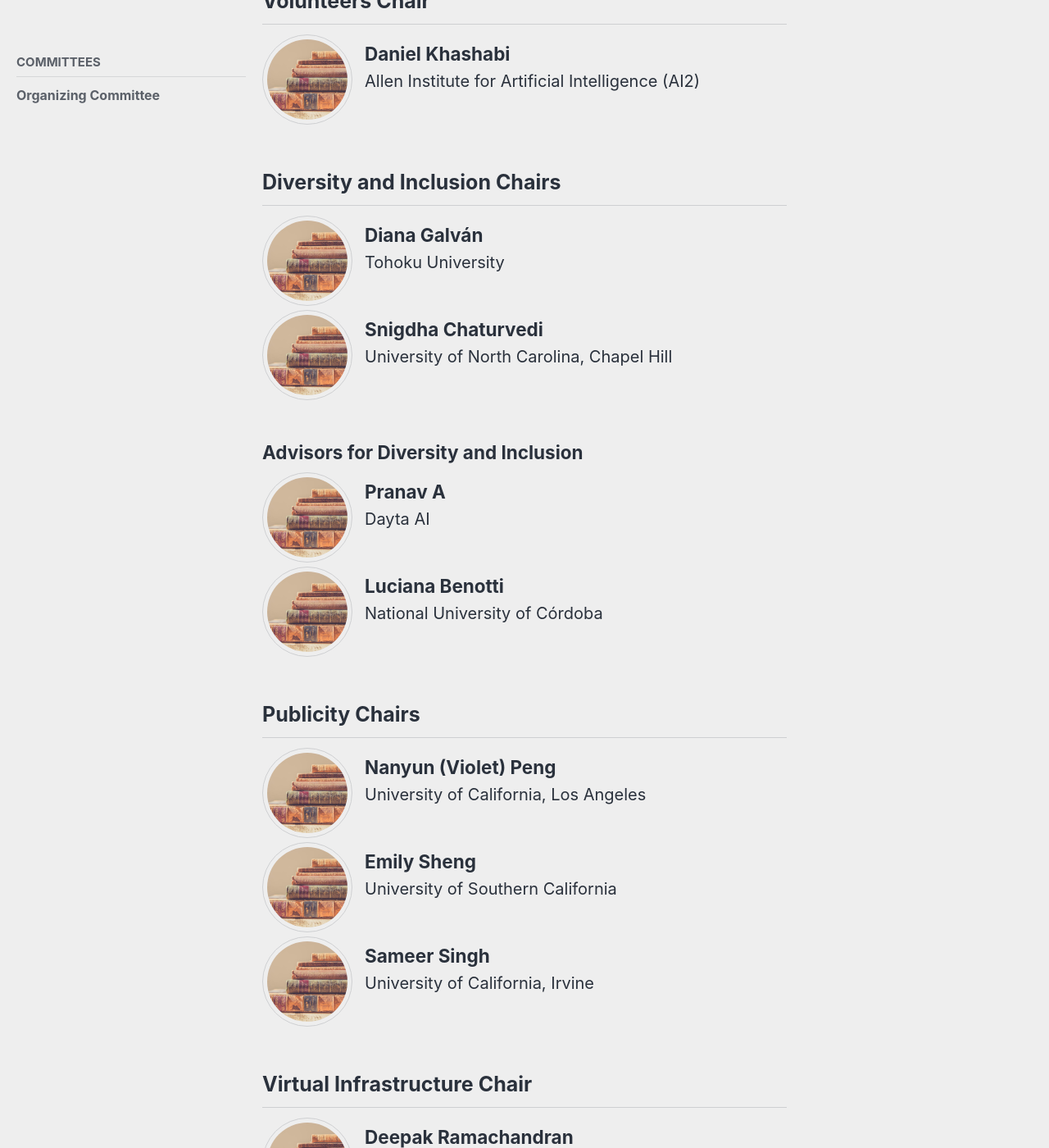
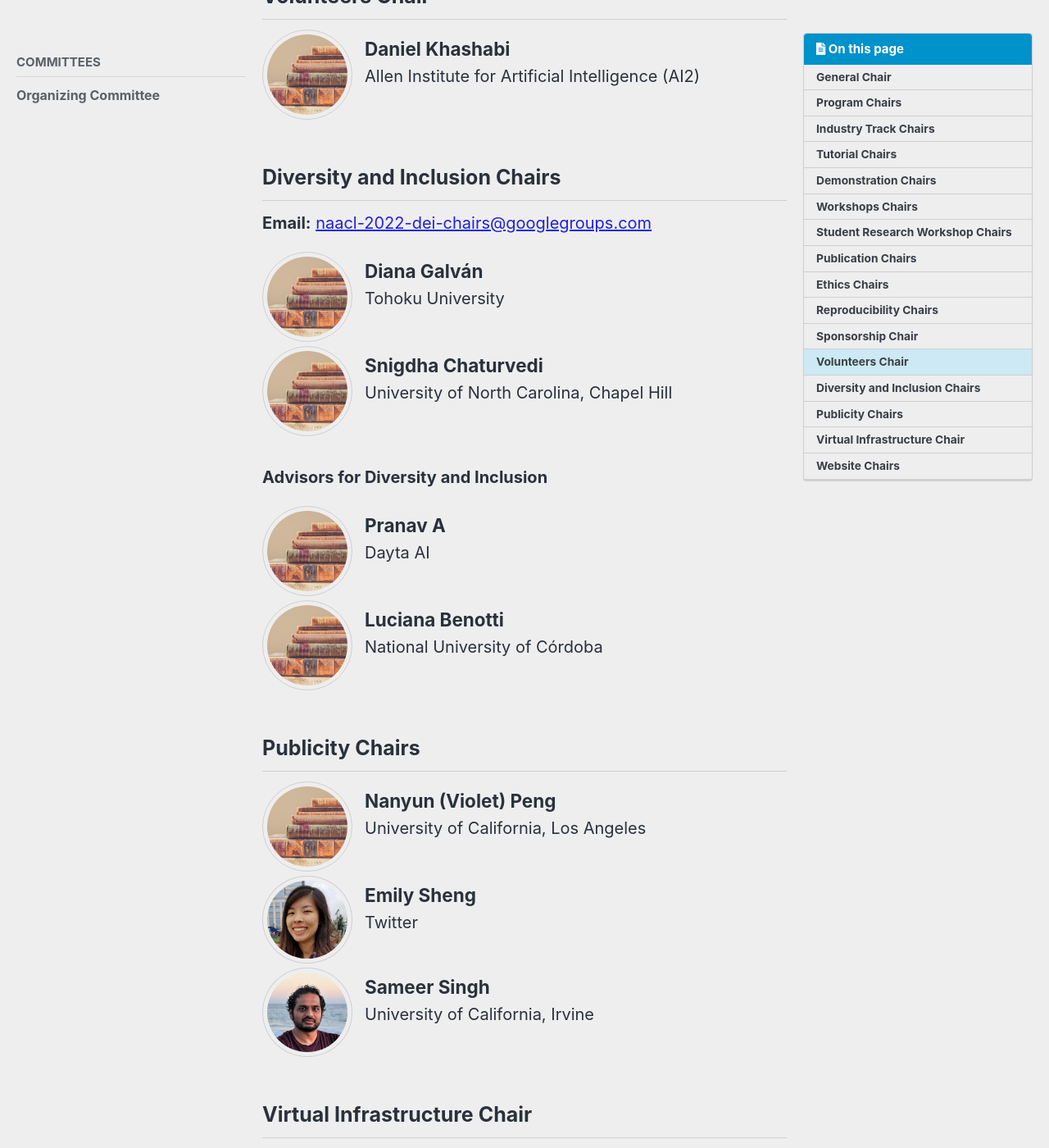
Before and after one commit to naacl-org/naacl-2022-website, a Jekyll site: the page built from _pages/committees/organization.md, in a window 1280 px wide and 1400 px high, scrolled down 5355 px. Shown: the whole window at 82% size. Built offline with Jekyll 4.4.1, drawn with Linux system fonts in a browser that asks for light colours; cached includes are drawn as plain includes.

Commit message:
Added committee images

```diff
--- a/_pages/committees/organization.md
+++ b/_pages/committees/organization.md
@@ -5,12 +5,14 @@ excerpt: "NAACL 2022 organizing committee."
 permalink: /organization/
 sidebar:
     nav: "committees"
+toc: true
+toc_sticky: true
 ---
 
 ## General Chair
 {% include committee-member.html
    name="Dan Roth"
-   picture="/assets/images/committee/books.jpeg"
+   picture="/assets/images/committee/books.jpg"
    site="https://www.cis.upenn.edu/~danroth/"
    institution="University of Pennsylvania"
 %}
@@ -18,19 +20,19 @@ sidebar:
 ## Program Chairs
 {% include committee-member.html
    name="Marine Carpuat"
-   picture="/assets/images/committee/books.jpeg"
+   picture="/assets/images/committee/books.jpg"
    site="https://www.cs.umd.edu/~marine/"
    institution="University of Maryland"
 %}
 {% include committee-member.html
    name="Marie-Catherine de Marneffe"
-   picture="/assets/images/committee/books.jpeg"
+   picture="/assets/images/committee/books.jpg"
    site="https://www.asc.ohio-state.edu/demarneffe.1/"
    institution="Ohio State University"
 %}
 {% include committee-member.html
    name="Ivan Vladimir Meza Ruiz"
-   picture="/assets/images/committee/books.jpeg"
+   picture="/assets/images/committee/books.jpg"
    site="https://turing.iimas.unam.mx/~ivanvladimir/"
    institution="National Autonomous University of Mexico"
 %}
@@ -38,33 +40,34 @@ sidebar:
 ## Industry Track Chairs
 {% include committee-member.html
    name="Rashmi Gangadharaiah"
-   picture="/assets/images/committee/books.jpeg"
+   picture="/assets/images/committee/books.jpg"
    site="https://www.amazon.science/author/rashmi-gangadharaiah"
    institution="Amazon"
 %}
 {% include committee-member.html
    name="Anastassia Loukina"
-   picture="/assets/images/committee/books.jpeg"
+   picture="/assets/images/committee/books.jpg"
    site="http://aloukina.com/"
    institution="Educational Testing Service (ETS)"
 %}
 {% include committee-member.html
    name="Bonan Min"
-   picture="/assets/images/committee/books.jpeg"
+   picture="/assets/images/committee/books.jpg"
    site="https://bnmin.github.io/"
    institution="Raytheon BBN Technologies"
 %}
 
-### Advisors for the Industry Track
+<br>
+**Advisors for the Industry Track**
 {% include committee-member.html
    name="Owen Rambow"
-   picture="/assets/images/committee/books.jpeg"
+   picture="/assets/images/committee/books.jpg"
    site="https://owenrambow.com/"
    institution="Stony Brook University"
 %}
 {% include committee-member.html
    name="Yunyao Li"
-   picture="/assets/images/committee/books.jpeg"
+   picture="/assets/images/committee/books.jpg"
    site="https://researcher.watson.ibm.com/researcher/view.php?person=us-yunyaoli"
    institution="IBM Research"
 %}
@@ -72,19 +75,19 @@ sidebar:
 ## Tutorial Chairs
 {% include committee-member.html
    name="Cecilia Alm"
-   picture="/assets/images/committee/books.jpeg"
+   picture="/assets/images/committee/cecilia_alm.jpg"
    site="https://pht180.rit.edu/ceciliaovesdotteralm/"
    institution="Rochester Institute of Technology"
 %}
 {% include committee-member.html
    name="Miguel Ballesteros"
-   picture="/assets/images/committee/books.jpeg"
+   picture="/assets/images/committee/miguel_ballesteros.jpg"
    site="http://miguelballesteros.com/"
    institution="Amazon"
 %}
 {% include committee-member.html
    name="Yulia Tsvetkov"
-   picture="/assets/images/committee/books.jpeg"
+   picture="/assets/images/committee/yulia_tsvetkov.jpg"
    site="https://homes.cs.washington.edu/~yuliats/"
    institution="University of Washington"
 %}
@@ -92,19 +95,19 @@ sidebar:
 ## Demonstration Chairs
 {% include committee-member.html
    name="Hannaneh Hajishirzi"
-   picture="/assets/images/committee/books.jpeg"
+   picture="/assets/images/committee/books.jpg"
    site="https://homes.cs.washington.edu/~hannaneh/"
    institution="University of Washington"
 %}
 {% include committee-member.html
    name="Qiang Ning"
-   picture="/assets/images/committee/books.jpeg"
+   picture="/assets/images/committee/books.jpg"
    site="https://www.qiangning.info/"
    institution="Amazon"
 %}
 {% include committee-member.html
    name="Avi Sil"
-   picture="/assets/images/committee/books.jpeg"
+   picture="/assets/images/committee/books.jpg"
    site="https://researcher.watson.ibm.com/researcher/view.php?person=us-avi"
    institution="IBM Research"
 %}
@@ -112,19 +115,19 @@ sidebar:
 ## Workshops Chairs
 {% include committee-member.html
    name="Dan Goldwasser"
-   picture="/assets/images/committee/books.jpeg"
+   picture="/assets/images/committee/books.jpg"
    site="https://www.cs.purdue.edu/homes/dgoldwas/"
    institution="Purdue University"
 %}
 {% include committee-member.html
    name="Yunyao Li"
-   picture="/assets/images/committee/books.jpeg"
+   picture="/assets/images/committee/books.jpg"
    site="https://researcher.watson.ibm.com/researcher/view.php?person=us-yunyaoli"
    institution="IBM Research"
 %}
 {% include committee-member.html
    name="Ashish Sabharwal"
-   picture="/assets/images/committee/books.jpeg"
+   picture="/assets/images/committee/books.jpg"
    site="http://ashishs.people.allenai.org/"
    institution="Allen Institute for Artificial Intelligence (AI2)"
 %}
@@ -132,33 +135,34 @@ sidebar:
 ## Student Research Workshop Chairs
 {% include committee-member.html
    name="Daphne Ippolito"
-   picture="/assets/images/committee/books.jpeg"
+   picture="/assets/images/committee/books.jpg"
    site="https://www.seas.upenn.edu/~daphnei/"
    institution="University of Pennsylvania"
 %}
 {% include committee-member.html
    name="Liunian Harold Li"
-   picture="/assets/images/committee/books.jpeg"
+   picture="/assets/images/committee/books.jpg"
    site="https://liunian-harold-li.github.io/"
    institution="University of California, Los Angeles"
 %}
 {% include committee-member.html
    name="Maria Leonor Pacheco"
-   picture="/assets/images/committee/books.jpeg"
+   picture="/assets/images/committee/books.jpg"
    site="https://mlpacheco.github.io/"
    institution="Purdue University"
 %}
 
-### Advisors for the Student Research Workshop
+<br>
+**Advisors for the Student Research Workshop**
 {% include committee-member.html
    name="Danqi Chen"
-   picture="/assets/images/committee/books.jpeg"
+   picture="/assets/images/committee/books.jpg"
    site="https://www.cs.princeton.edu/~danqic/"
    institution="Princeton University"
 %}
 {% include committee-member.html
    name="Nianwen Xue"
-   picture="/assets/images/committee/books.jpeg"
+   picture="/assets/images/committee/books.jpg"
    site="https://www.cs.brandeis.edu/~xuen/"
    institution="Brandeis University"
 %}
@@ -166,7 +170,7 @@ sidebar:
 ## Publication Chairs
 {% include committee-member.html
    name="Ryan Cotterell"
-   picture="/assets/images/committee/books.jpeg"
+   picture="/assets/images/committee/books.jpg"
    site="https://rycolab.io/authors/ryan/"
    institution="ETH Zürich, University of Cambridge"
 %}
@@ -174,19 +178,19 @@ sidebar:
 ## Ethics Chairs
 {% include committee-member.html
    name="Kai-Wei Chang"
-   picture="/assets/images/committee/books.jpeg"
+   picture="/assets/images/committee/books.jpg"
    site="http://web.cs.ucla.edu/~kwchang/"
    institution="University of California, Los Angeles"
 %}
 {% include committee-member.html
    name="Diyi Yang"
-   picture="/assets/images/committee/books.jpeg"
+   picture="/assets/images/committee/diyi_yang.jpg"
    site="https://www.cc.gatech.edu/~dyang888/"
    institution="Georgia Institute of Technology"
 %}
 {% include committee-member.html
    name="Dirk Hovy"
-   picture="/assets/images/committee/books.jpeg"
+   picture="/assets/images/committee/books.jpg"
    site="http://www.dirkhovy.com/"
    institution="Bocconi University"
 %}
@@ -194,31 +198,31 @@ sidebar:
 ## Reproducibility Chairs
 {% include committee-member.html
    name="Niranjan Balasubramanian"
-   picture="/assets/images/committee/books.jpeg"
+   picture="/assets/images/committee/niranjan_balasubramanian.jpg"
    site="https://www3.cs.stonybrook.edu/~niranjan/"
    institution="Stony Brook University"
 %}
 {% include committee-member.html
    name="Jesse Dodge"
-   picture="/assets/images/committee/books.jpeg"
+   picture="/assets/images/committee/jesse_dodge.jpg"
    site="http://www.cs.cmu.edu/~jessed/"
    institution="Allen Institute for AI"
 %}
 {% include committee-member.html
    name="Annie Louis"
-   picture="/assets/images/committee/books.jpeg"
+   picture="/assets/images/committee/books.jpg"
    site=""
    institution="Google"
 %}
 {% include committee-member.html
    name="Vivek Srikumar"
-   picture="/assets/images/committee/books.jpeg"
+   picture="/assets/images/committee/books.jpg"
    site="https://svivek.com/"
    institution="University of Utah"
 %}
 {% include committee-member.html
    name="Daniel Deutsch"
-   picture="/assets/images/committee/books.jpeg"
+   picture="/assets/images/committee/daniel_deutsch.jpg"
    site="https://danieldeutsch.github.io/"
    institution="University of Pennsylvania"
 %}
@@ -226,7 +230,7 @@ sidebar:
 ## Sponsorship Chair
 {% include committee-member.html
    name="Byron Wallace"
-   picture="/assets/images/committee/books.jpeg"
+   picture="/assets/images/committee/books.jpg"
    site="https://www.byronwallace.com/"
    institution="Northeastern University"
 %}
@@ -234,35 +238,38 @@ sidebar:
 ## Volunteers Chair
 {% include committee-member.html
    name="Daniel Khashabi"
-   picture="/assets/images/committee/books.jpeg"
+   picture="/assets/images/committee/books.jpg"
    site="https://danielkhashabi.com/"
    institution="Allen Institute for Artificial Intelligence (AI2)"
 %}
 
 ## Diversity and Inclusion Chairs
+**Email:** <naacl-2022-dei-chairs@googlegroups.com>
+
 {% include committee-member.html
    name="Diana Galván"
-   picture="/assets/images/committee/books.jpeg"
+   picture="/assets/images/committee/books.jpg"
    site="https://dianags.github.io/"
    institution="Tohoku University"
 %}
 {% include committee-member.html
    name="Snigdha Chaturvedi"
-   picture="/assets/images/committee/books.jpeg"
+   picture="/assets/images/committee/books.jpg"
    site="https://sites.google.com/site/snigdhac/"
    institution="University of North Carolina, Chapel Hill"
 %}
 
-### Advisors for Diversity and Inclusion
+<br>
+**Advisors for Diversity and Inclusion**
 {% include committee-member.html
    name="Pranav A"
-   picture="/assets/images/committee/books.jpeg"
+   picture="/assets/images/committee/books.jpg"
    site="https://pranav-a.github.io/"
    institution="Dayta AI"
 %}
 {% include committee-member.html
    name="Luciana Benotti"
-   picture="/assets/images/committee/books.jpeg"
+   picture="/assets/images/committee/books.jpg"
    site="https://benotti.github.io/"
    institution="National University of Córdoba"
 %}
@@ -270,19 +277,19 @@ sidebar:
 ## Publicity Chairs
 {% include committee-member.html
    name="Nanyun (Violet) Peng"
-   picture="/assets/images/committee/books.jpeg"
+   picture="/assets/images/committee/books.jpg"
    site="https://vnpeng.net/"
    institution="University of California, Los Angeles"
 %}
 {% include committee-member.html
    name="Emily Sheng"
-   picture="/assets/images/committee/books.jpeg"
+   picture="/assets/images/committee/emily_sheng.jpg"
    site="https://ewsheng.github.io/"
-   institution="University of Southern California"
+   institution="Twitter"
 %}
 {% include committee-member.html
    name="Sameer Singh"
-   picture="/assets/images/committee/books.jpeg"
+   picture="/assets/images/committee/sameer_singh.jpg"
    site="https://sameersingh.org/"
    institution="University of California, Irvine"
 %}
@@ -290,7 +297,7 @@ sidebar:
 ## Virtual Infrastructure Chair
 {% include committee-member.html
    name="Deepak Ramachandran"
-   picture="/assets/images/committee/books.jpeg"
+   picture="/assets/images/committee/books.jpg"
    site=""
    institution="Google"
 %}
@@ -298,13 +305,13 @@ sidebar:
 ## Website Chairs
 {% include committee-member.html
    name="Ice Pasupat"
-   picture="/assets/images/committee/Ice_Pasupat.jpg"
+   picture="/assets/images/committee/ice_pasupat.jpg"
    site="https://ppasupat.github.io/"
    institution="Google"
 %}
 {% include committee-member.html
    name="Vered Shwartz"
-   picture="/assets/images/committee/books.jpeg"
+   picture="/assets/images/committee/vered_shwartz.jpg"
    site="https://www.cs.ubc.ca/~vshwartz/"
    institution="University of British Columbia"
 %}
```
Also changed, not shown: assets/images/committee/Ice_Pasupat.jpg (deleted), assets/images/committee/books.jpeg (deleted), assets/images/committee/books.jpg (added), assets/images/committee/cecilia_alm.jpg (added), assets/images/committee/daniel_deutsch.jpg (added), assets/images/committee/diyi_yang.jpg (added), assets/images/committee/emily_sheng.jpg (added), assets/images/committee/ice_pasupat.jpg (added), assets/images/committee/jesse_dodge.jpg (added), assets/images/committee/miguel_ballesteros.jpg (added), assets/images/committee/niranjan_balasubramanian.jpg (added), assets/images/committee/sameer_singh.jpg (added), assets/images/committee/vered_shwartz.jpg (added), assets/images/committee/yulia_tsvetkov.jpg (added).
